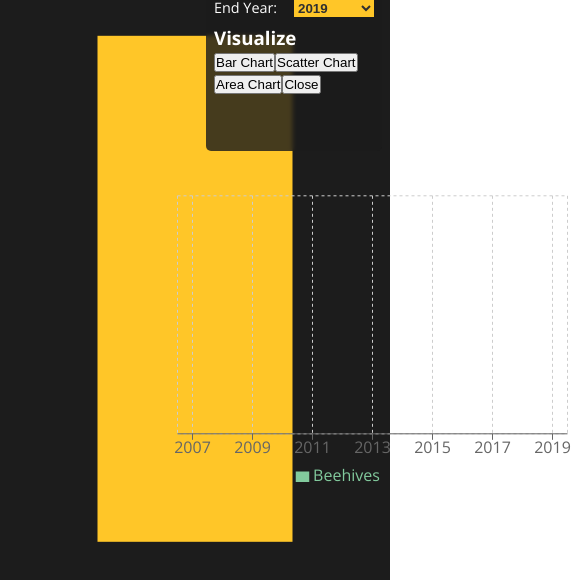
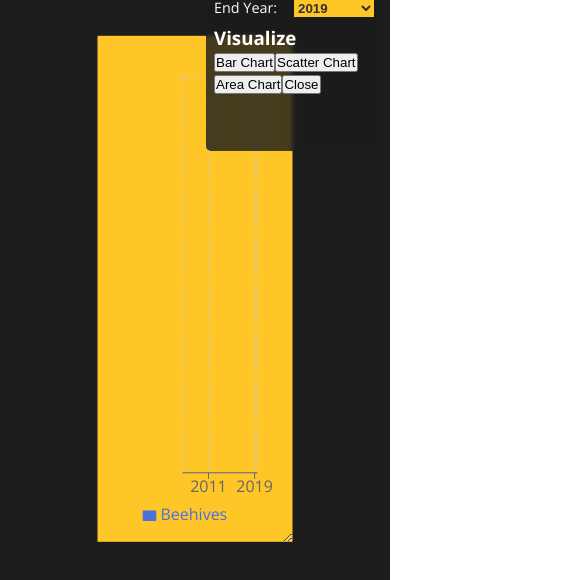
Before and after one commit to tipenehughes/combee, a React (Create React App) app: page / in a window 390 px wide. Both pictures are taken after a click on the button "Bar Chart". Shown: the part 133-713 px from the top of the page, 585 px wide, since content can reach past the window. Built offline with nearby package versions, Linux system fonts and the light colour scheme; a web font is replaced by a local one.

Commit message:
Updated map and chart to persist content state when chart component is open. Added responsive container to charts. Added resize to chart container

```diff
--- a/src/components/Charts/Barchart.js
+++ /dev/null
@@ -1,153 +0,0 @@
-import React from "react";
-import {
-    BarChart,
-    Bar,
-    ScatterChart,
-    Scatter,
-    AreaChart,
-    Area,
-    XAxis,
-    YAxis,
-    CartesianGrid,
-    Tooltip,
-    Legend,
-} from "recharts";
-import styles from "./Barchart.module.css";
-
-const Barchart = ({ content, isChart }) => {
-    const data = [
-        {
-            name: "2007",
-            Beehives: content[2007],
-            amt: 2400,
-        },
-        {
-            name: "2008",
-            Beehives: content[2008],
-            amt: 2210,
-        },
-        {
-            name: "2009",
-            Beehives: content[2009],
-            amt: 2290,
-        },
-        {
-            name: "2010",
-            Beehives: content[2010],
-            amt: 2000,
-        },
-        {
-            name: "2011",
-            Beehives: content[2011],
-            amt: 2181,
-        },
-        {
-            name: "2012",
-            Beehives: content[2012],
-            amt: 2500,
-        },
-        {
-            name: "2013",
-            Beehives: content[2013],
-            amt: 2100,
-        },
-        {
-            name: "2014",
-            Beehives: content[2014],
-            amt: 2100,
-        },
-        {
-            name: "2015",
-            Beehives: content[2015],
-            amt: 2100,
-        },
-        {
-            name: "2016",
-            Beehives: content[2016],
-            amt: 2100,
-        },
-        {
-            name: "2017",
-            Beehives: content[2017],
-            amt: 2100,
-        },
-        {
-            name: "2018",
-            Beehives: content[2018],
-            amt: 2100,
-        },
-        {
-            name: "2019",
-            Beehives: content[2019],
-            amt: 2100,
-        },
-    ];
-
-    return (
-        <div className={styles.barchartContainer}>
-            <h3>{content.name}</h3>
-            {isChart.chartType === "scatter" && (
-                <ScatterChart
-                    width={500}
-                    height={300}
-                    data={data}
-                    margin={{
-                        top: 5,
-                        right: 30,
-                        left: 20,
-                        bottom: 5,
-                    }}
-                >
-                    <CartesianGrid strokeDasharray="3 3" />
-                    <XAxis dataKey="name" />
-                    <YAxis />
-                    <Tooltip />
-                    <Legend />
-                    <Scatter dataKey="Beehives" fill="#82ca9d" />
-                </ScatterChart>
-            )}
-            {isChart.chartType === "bar" && (
-                <BarChart
-                    width={500}
-                    height={300}
-                    data={data}
-                    margin={{
-                        top: 5,
-                        right: 30,
-                        left: 20,
-                        bottom: 5,
-                    }}
-                >
-                    <CartesianGrid strokeDasharray="3 3" />
-                    <XAxis dataKey="name" />
-                    <YAxis />
-                    <Tooltip />
-                    <Legend />
-                    <Bar dataKey="Beehives" fill="#82ca9d" />
-                </BarChart>
-            )}
-            {isChart.chartType === "area" && (
-                <AreaChart
-                    width={500}
-                    height={300}
-                    data={data}
-                    margin={{
-                        top: 5,
-                        right: 30,
-                        left: 20,
-                        bottom: 5,
-                    }}
-                >
-                    <CartesianGrid strokeDasharray="3 3" />
-                    <XAxis dataKey="name" />
-                    <YAxis />
-                    <Tooltip />
-                    <Legend />
-                    <Area dataKey="Beehives" fill="#82ca9d" />
-                </AreaChart>
-            )}
-        </div>
-    );
-};
-
-export default Barchart;
--- /dev/null
+++ b/src/components/Charts/Chart.js
@@ -0,0 +1,158 @@
+import React from "react";
+import {
+    ResponsiveContainer,
+    BarChart,
+    Bar,
+    ScatterChart,
+    Scatter,
+    AreaChart,
+    Area,
+    XAxis,
+    YAxis,
+    CartesianGrid,
+    Tooltip,
+    Legend,
+} from "recharts";
+import styles from "./Chart.module.css";
+
+const Chart = ({ content, isChart }) => {
+    const data = [
+        {
+            name: "2007",
+            Beehives: content[2007],
+            amt: 2400,
+        },
+        {
+            name: "2008",
+            Beehives: content[2008],
+            amt: 2210,
+        },
+        {
+            name: "2009",
+            Beehives: content[2009],
+            amt: 2290,
+        },
+        {
+            name: "2010",
+            Beehives: content[2010],
+            amt: 2000,
+        },
+        {
+            name: "2011",
+            Beehives: content[2011],
+            amt: 2181,
+        },
+        {
+            name: "2012",
+            Beehives: content[2012],
+            amt: 2500,
+        },
+        {
+            name: "2013",
+            Beehives: content[2013],
+            amt: 2100,
+        },
+        {
+            name: "2014",
+            Beehives: content[2014],
+            amt: 2100,
+        },
+        {
+            name: "2015",
+            Beehives: content[2015],
+            amt: 2100,
+        },
+        {
+            name: "2016",
+            Beehives: content[2016],
+            amt: 2100,
+        },
+        {
+            name: "2017",
+            Beehives: content[2017],
+            amt: 2100,
+        },
+        {
+            name: "2018",
+            Beehives: content[2018],
+            amt: 2100,
+        },
+        {
+            name: "2019",
+            Beehives: content[2019],
+            amt: 2100,
+        },
+    ];
+
+    return (
+        <div className={styles.barchartContainer}>
+            <h2 className={styles.chartCountry}>{content.name}</h2>
+            {isChart.chartType === "scatter" && (
+                <ResponsiveContainer width="95%" height="95%">
+                    <ScatterChart
+                        data={data}
+                        margin={{
+                            top: 5,
+                            right: 30,
+                            left: 20,
+                            bottom: 5,
+                        }}
+                    >
+                        <CartesianGrid strokeDasharray="3 3" />
+                        <XAxis dataKey="name" />
+                        <YAxis />
+                        <Tooltip />
+                        <Legend />
+                        <Scatter dataKey="Beehives" fill="#2861ffd5" />
+                    </ScatterChart>
+                </ResponsiveContainer>
+            )}
+            {isChart.chartType === "bar" && (
+                <ResponsiveContainer width="95%" height="95%">
+                    <BarChart
+                        width={500}
+                        height={300}
+                        data={data}
+                        margin={{
+                            top: 5,
+                            right: 30,
+                            left: 20,
+                            bottom: 5,
+                        }}
+                    >
+                        <CartesianGrid strokeDasharray="3 3" />
+                        <XAxis dataKey="name" />
+                        <YAxis />
+                        <Tooltip />
+                        <Legend />
+                        <Bar dataKey="Beehives" fill="#2861ffd5" />
+                    </BarChart>
+                </ResponsiveContainer>
+            )}
+            {isChart.chartType === "area" && (
+                <ResponsiveContainer width="95%" height="95%">
+                    <AreaChart
+                        width={500}
+                        height={300}
+                        data={data}
+                        margin={{
+                            top: 5,
+                            right: 30,
+                            left: 20,
+                            bottom: 5,
+                        }}
+                    >
+                        <CartesianGrid strokeDasharray="3 3" />
+                        <XAxis dataKey="name" />
+                        <YAxis />
+                        <Tooltip />
+                        <Legend />
+                        <Area dataKey="Beehives" fill="#2861ffd5" />
+                    </AreaChart>
+                </ResponsiveContainer>
+            )}
+        </div>
+    );
+};
+
+export default Chart;
--- a/src/components/Charts/Barchart.module.css
+++ b/src/components/Charts/Chart.module.css
@@ -8,4 +8,12 @@
     top: 50%;
     left: 50%;
     transform: translate(-50%, -50%);
+    resize: both;
+    overflow: hidden;
 }
+
+.chartCountry {
+    width: 100%;
+    text-align: center;
+    color: #303030;
+}
--- a/src/components/Landing/Landing.js
+++ b/src/components/Landing/Landing.js
@@ -1,7 +1,7 @@
 import React, { useState } from "react";
 import Navigation from "../Navigation/Navigation";
 import Filter from "../Filter/Filter";
-import Barchart from "../Charts/Barchart";
+import Chart from "../Charts/Chart";
 import Map from "../Map/Map";
 import ReactTooltip from "react-tooltip";
 import styles from "./Landing.module.css";
@@ -30,6 +30,8 @@ const Landing = () => {
         2019: "",
     });
 
+    console.log(content);
+
     const [dateRange, setDateRange] = useState({
         start: 2007,
         end: 2019,
@@ -51,7 +53,6 @@ const Landing = () => {
     const handleCloseChart = () => {
         setIsChart({ ...isChart, open: false });
     };
-    console.log(isChart);
 
     const handleSetDateRangeStart = (e) => {
         setDateRange({ ...dateRange, start: e.target.value });
@@ -72,7 +73,7 @@ const Landing = () => {
 
     return (
         <div className={styles.landing}>
-            {isChart.open && <Barchart content={content} isChart={isChart} />}
+            {isChart.open && <Chart content={content} isChart={isChart} />}
             <Navigation
                 handleSetIsOpen={handleSetIsOpen}
                 handleSetIsClosed={handleSetIsClosed}
@@ -89,8 +90,10 @@ const Landing = () => {
             <Map
                 content={content}
                 setTooltipContent={setContent}
+                isChart={isChart}
                 handleSetIsClosed={handleSetIsClosed}
             />
+            {!isChart.open && (
                 <ReactTooltip
                     className={styles.tooltip}
                     data-html={true}
@@ -138,6 +141,7 @@ const Landing = () => {
                         </div>
                     )}
                 </ReactTooltip>
+            )}
             <div className={styles.source}>
                 <small>
                     Source: Food and Agriculture Organization of the United
--- a/src/components/Map/Map.js
+++ b/src/components/Map/Map.js
@@ -8,7 +8,7 @@ import {
 import data from "../../beedata.json";
 import styles from "./Map.module.css";
 
-const Map = ({ content, setTooltipContent, handleSetIsClosed }) => {
+const Map = ({ content, setTooltipContent, handleSetIsClosed, isChart }) => {
     const [dimensions, setDimensions] = useState({
         width: window.innerWidth,
         height: window.innerHeight,
@@ -89,7 +89,7 @@ const Map = ({ content, setTooltipContent, handleSetIsClosed }) => {
                                         });
                                     }}
                                     onMouseLeave={() => {
-                                        setTooltipContent("");
+                                        !isChart.open && setTooltipContent("");
                                     }}
                                     style={{
                                         default: {
```
Also changed, not shown: 1 other file (tests, documents, lock files or other folders). Lines whose indentation alone changed are shown as unchanged.
